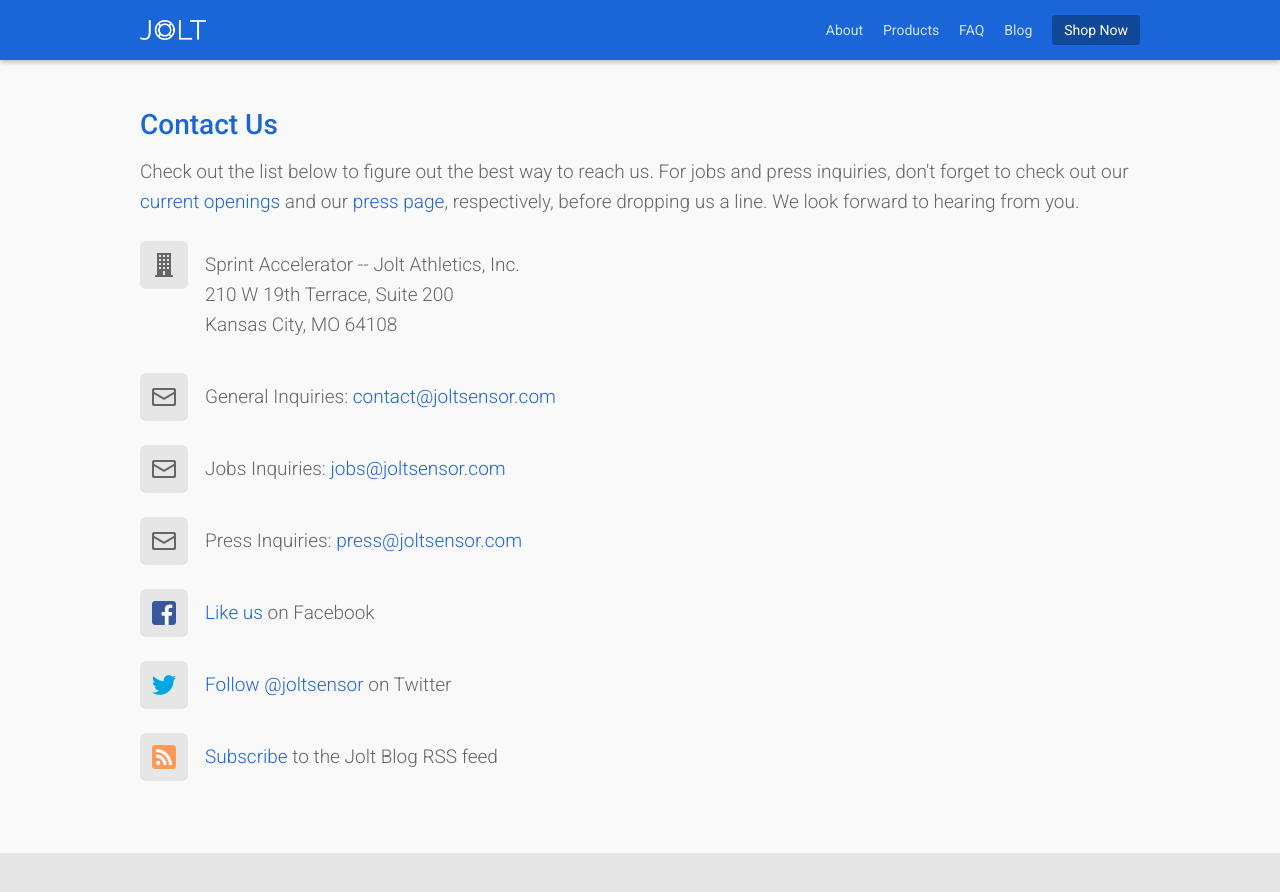
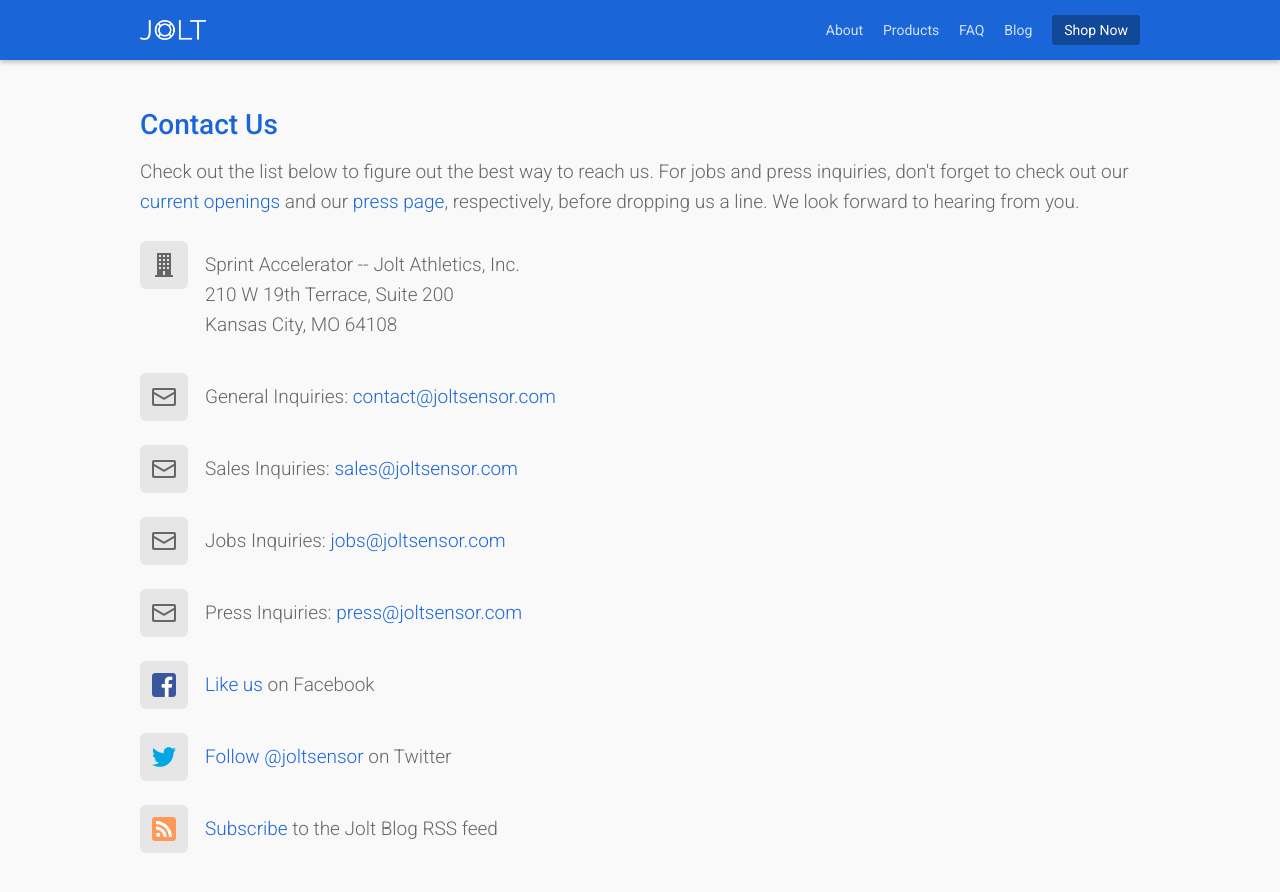
Before and after one commit to JoltSensor/joltsensor.github.io, a Jekyll site: the page built from contact/index.html, in a window 1280 px wide and 900 px high. Shown: the top 892 px of the window. Built offline with Jekyll 4.4.1, drawn with Linux system fonts in a browser that asks for light colours; nearby versions of some CDN libraries.

Commit message:
Fixed mailing list names/links

```diff
--- a/contact/index.html
+++ b/contact/index.html
@@ -19,6 +19,12 @@
 	          	<img src="/assets/icons/general/envelope.png"/>
 	        </div>
 	        <li>General Inquiries: <a href="mailto:contact@joltsensor.com">contact@joltsensor.com</a></li>
+	    </div>
+	    <div class="icon shell">
+	        <div class="icon holder">
+	          	<img src="/assets/icons/general/envelope.png"/>
+	        </div>
+	        <li>Sales Inquiries: <a href="mailto:sales@joltsensor.com">sales@joltsensor.com</a></li>
 	    </div>
 		<div class="icon shell">
 	        <div class="icon holder">
--- a/jobs/index.html
+++ b/jobs/index.html
@@ -11,7 +11,7 @@
     <div class="section contents">
       <h1 class="notop">Working at Jolt</h1>
       <p>
-        We're a small team of engineers and athletes who like to work hard and play hard. Our highly collaborative group tackles big problems at a rapid pace, but always keeps things relaxed and fun. Sound like your kind of place? Check out the current job openings below. If you don't see the perfect spot for you, don't hesitate to shoot us your resume and a quick note at <a href="mailto:careers@joltsensor.com">careers@joltsensor.com</a>, and we'll keep you in mind for future openings (or, if you're that awesome, maybe we'll even create a special position just for you).
+        We're a small team of engineers and athletes who like to work hard and play hard. Our highly collaborative group tackles big problems at a rapid pace, but always keeps things relaxed and fun. Sound like your kind of place? Check out the current job openings below. If you don't see the perfect spot for you, don't hesitate to shoot us your resume and a quick note at <a href="mailto:jobs@joltsensor.com">jobs@joltsensor.com</a>, and we'll keep you in mind for future openings (or, if you're that awesome, maybe we'll even create a special position just for you).
       </p>
       <h2>Current Openings</h2>
       <!--<div class="icon shell">
```
